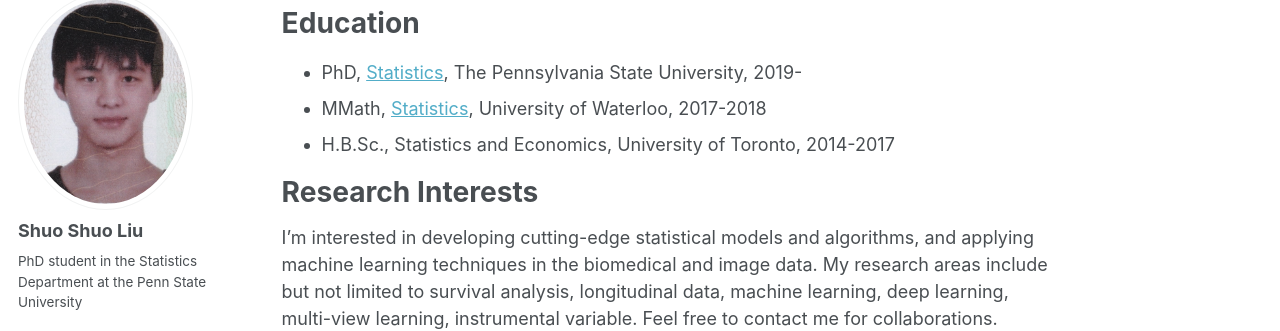
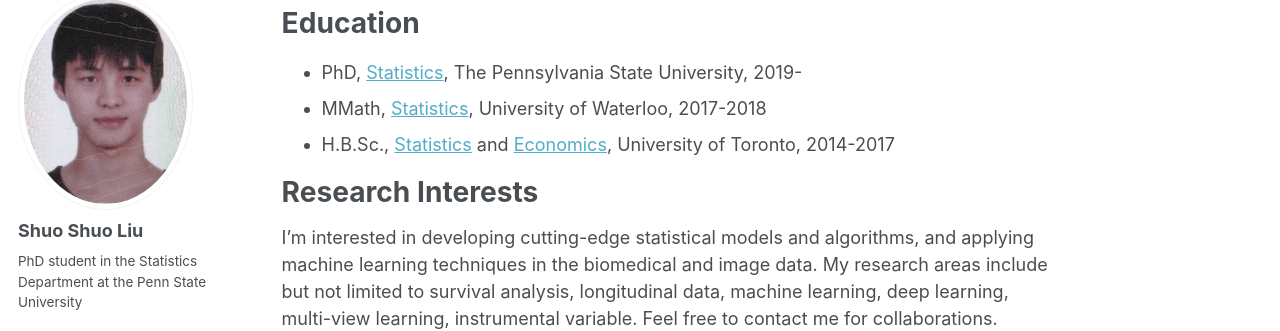
Before and after one commit to shuoshuoliu/shuoshuoliu.github.io, a Jekyll site: the page built from _pages/about.md, in a window 1280 px wide. Shown: the part 125-456 px from the top of the page. Built offline with Jekyll 4.4.1, drawn with Linux system fonts in a browser that asks for light colours; some web fonts are replaced; part of the change alters nothing that is shown.

```diff
--- a/_pages/about.md
+++ b/_pages/about.md
@@ -12,7 +12,7 @@ redirect_from:
 # Education
 * PhD, [Statistics](https://stat.psu.edu), The Pennsylvania State University, 2019-
 * MMath, [Statistics](https://uwaterloo.ca/statistics-and-actuarial-science/), University of Waterloo, 2017-2018
-* H.B.Sc., Statistics and Economics, University of Toronto, 2014-2017
+* H.B.Sc., [Statistics](https://www.statistics.utoronto.ca) and [Economics](https://www.economics.utoronto.ca), University of Toronto, 2014-2017
 
 # Research Interests
 I'm interested in developing cutting-edge statistical models and algorithms, and applying machine learning techniques in the biomedical and image data. My research areas include but not limited to survival analysis, longitudinal data, machine learning, deep learning, multi-view learning, instrumental variable.
```
